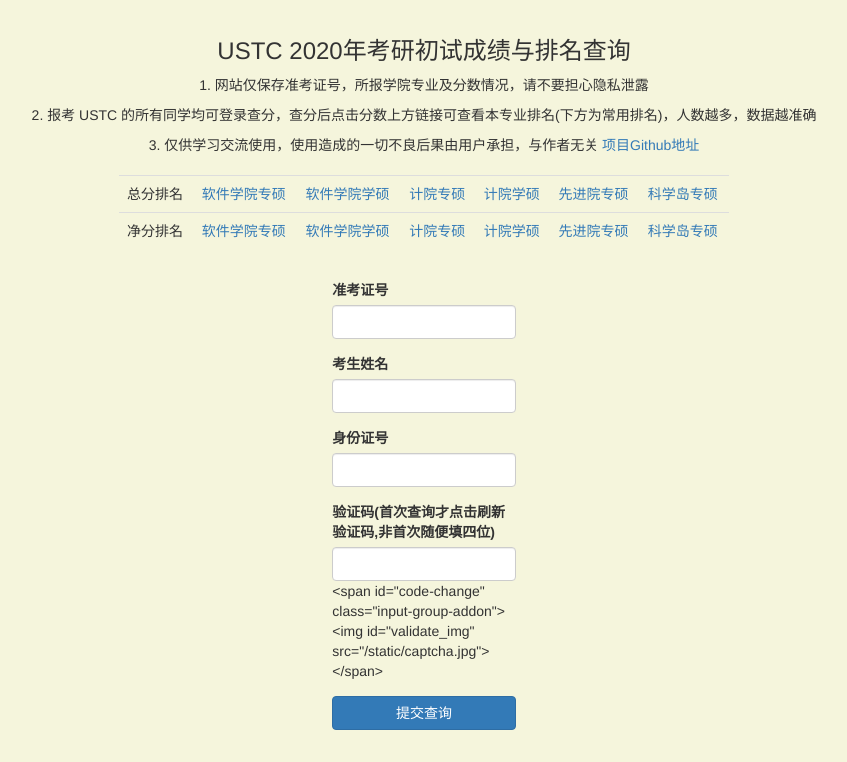
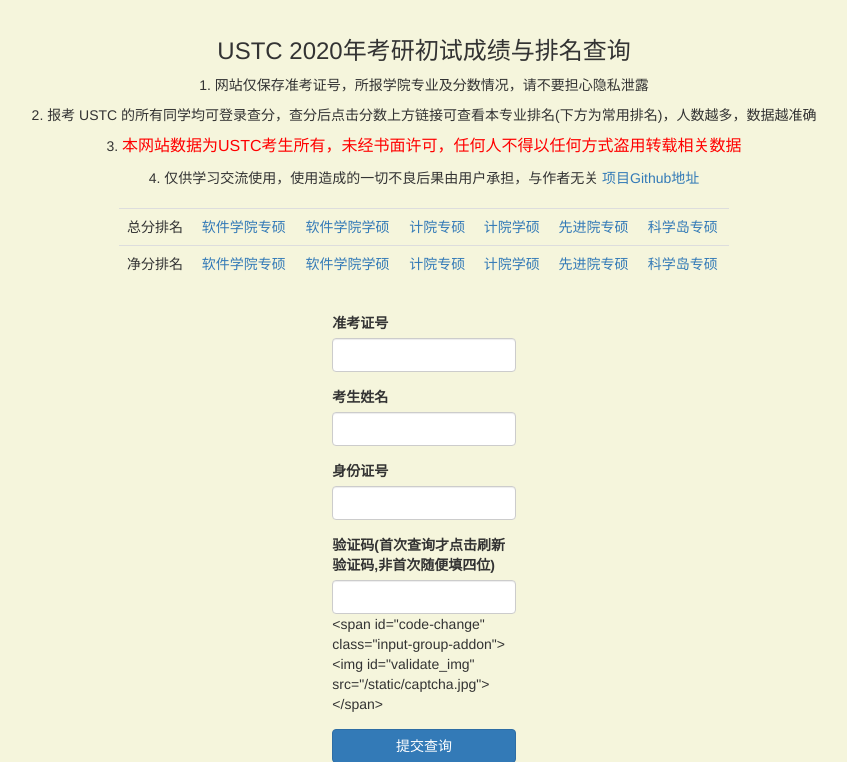
Before and after one commit to csflyer/USTCrank, a Flask app: page / in a window 1280 px wide. Shown: the top 762 px of the page, without its empty margins (216-1063 px from the left). Run offline with Flask 2, Linux system fonts and the light colour scheme; some libraries are stand-ins or nearby versions.

Commit message:
add data copyright statement

```diff
--- a/app/main/views.py
+++ b/app/main/views.py
@@ -22,6 +22,7 @@
         return wrap
     return decorator
 
+
 @main_view.route('/', methods=['GET', 'POST'])
 @TimeConsume()
 def main():
@@ -32,7 +33,7 @@
         end = datetime.now()
         print("查询单个数据用时:", end - start)
         if user is not None:
-            return render_template('score.html', user = user, major=user.major)
+            return redirect(url_for("main_view.score", kaohao=user.kaohao))
         post_url = 'http://yzb2.ustc.edu.cn/cjcx'
         post_data = {
             "ksbh" : form.kaohao.data,
@@ -60,9 +61,20 @@
         if user is None:
             flash("数据插入失败，请联系管理员")
             return redirect(url_for("main_view.main"))
-        return render_template('score.html', user=user, major=user.major)
+        return redirect(url_for("main_view.score", kaohao=user.kaohao))
     else:
         return render_template('form.html', form=form)
+
+
+@main_view.route("/score/<kaohao>")
+@TimeConsume()
+def score(kaohao):
+    user = User.query.get(kaohao)
+    if user is None:
+        flash("无此记录，请检查准考证号")
+        return redirect(url_for("main_view.main"))
+    else:
+        return render_template('score.html', user=user, major=user.major)
 
 
 @TimeConsume()
--- a/app/templates/base.html
+++ b/app/templates/base.html
@@ -27,8 +27,9 @@
     <h3 style="text-align: center">USTC 2020年考研初试成绩与排名查询</h3>
     <p>1. 网站仅保存准考证号，所报学院专业及分数情况，请不要担心隐私泄露</p>
     <p>2. 报考 USTC 的所有同学均可登录查分，查分后点击分数上方链接可查看本专业排名(下方为常用排名)，人数越多，数据越准确</p>
+    <p>3. <span style="color: red; font-size: 16px">本网站数据为USTC考生所有，未经书面许可，任何人不得以任何方式盗用转载相关数据<strong></strong></p>
     <p>
-        <span>3. 仅供学习交流使用，使用造成的一切不良后果由用户承担，与作者无关
+        <span>4. 仅供学习交流使用，使用造成的一切不良后果由用户承担，与作者无关
         <a href="https://github.com/csflyer/USTCrank" target="_blank">项目Github地址</a></span></span>
     </p>
 </div>
--- a/app/templates/score.html
+++ b/app/templates/score.html
@@ -4,7 +4,7 @@
     <strong><a style="font-size: 16px" href="/ranking_total_score/{{ user.college }}/{{ user.major }}" target="_blank">查看所报专业排名(按总分)</a>
     <a  style="margin-left: 10px; font-size: 16px" href="/ranking_net_score/{{ user.college }}/{{ user.major }}" target="_blank">查看所报专业排名(按除政治后总分)</a></strong>
 </div>
-<div>
+<div class="col-md-8 col-md-offset-2">
     <table class="table">
         <tr>
             <td>准考证号</td>
```
